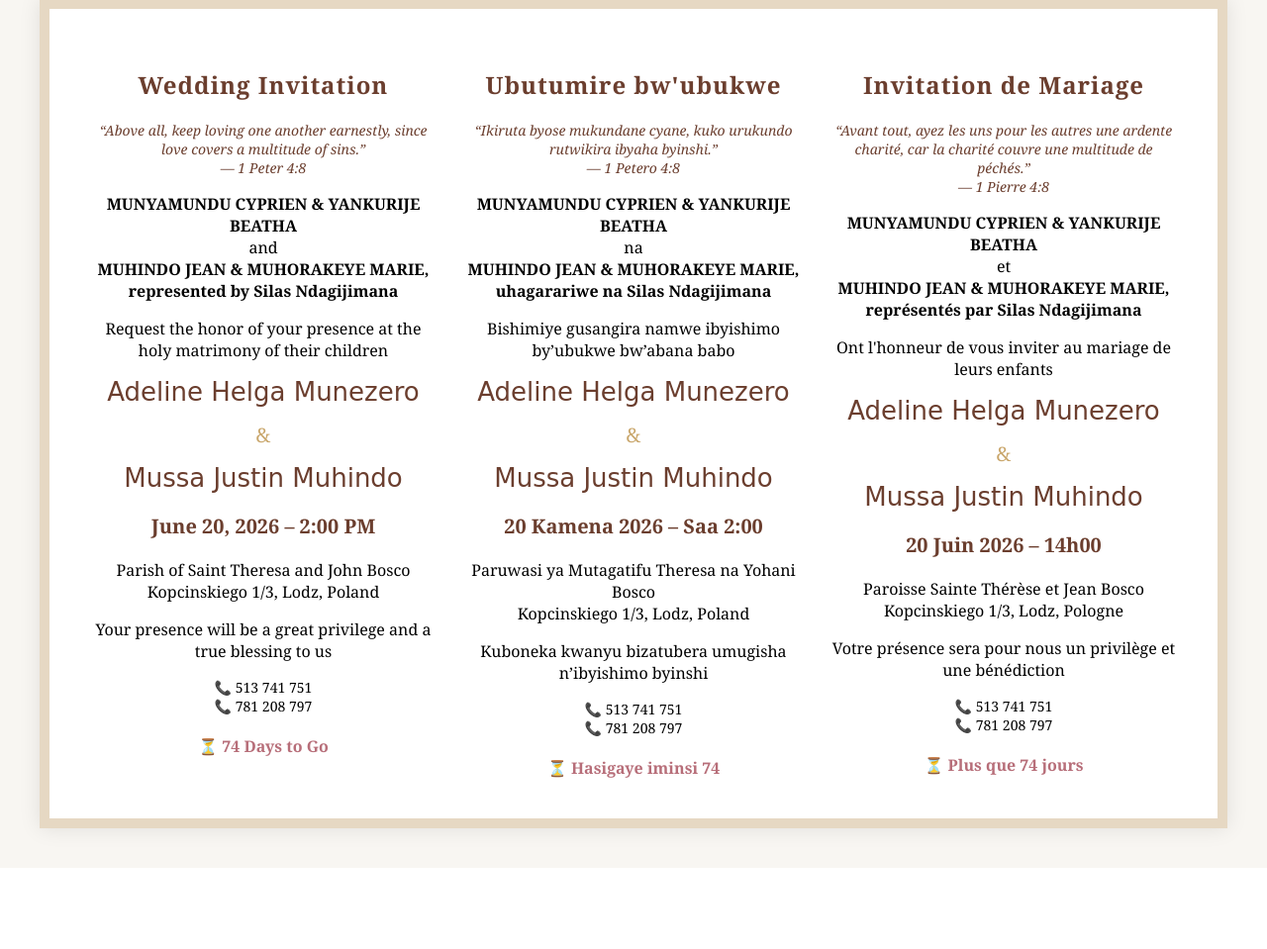
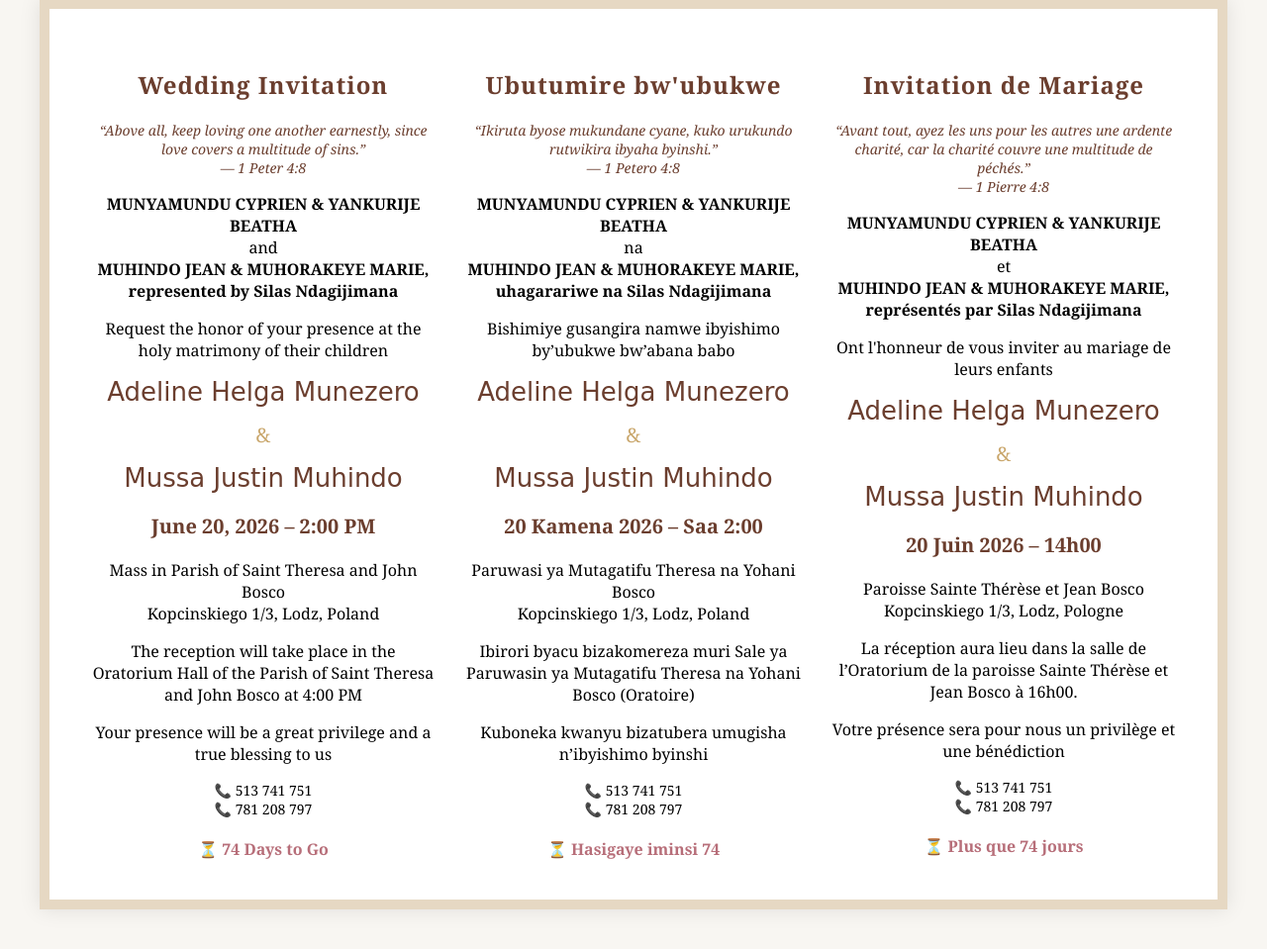
Before and after one commit to jmussamuhindo/wed, a Flask app: page / in a window 1280 px wide. Shown: the part 41-1000 px from the top of the page at 99% size. Before the commit the page ends 918 px from the top, so only its background shows below. Run offline with Flask 3, Linux system fonts and the light colour scheme.

Commit message:
change of Hall

```diff
--- a/templates/index.html
+++ b/templates/index.html
@@ -103,8 +103,11 @@
         <p class="highlight">June 20, 2026 – 2:00 PM</p>
 
         <p>
-            Parish of Saint Theresa and John Bosco<br>
+            Mass in Parish of Saint Theresa and John Bosco<br>
             Kopcinskiego 1/3, Lodz, Poland
+        </p>
+        <p>
+            The reception will take place in the Oratorium Hall of the Parish of Saint Theresa and John Bosco at 4:00 PM
         </p>
 
         <p>Your presence will be a great privilege and a true blessing to us</p>
@@ -142,6 +145,9 @@
             Paruwasi ya Mutagatifu Theresa na Yohani Bosco<br>
             Kopcinskiego 1/3, Lodz, Poland
         </p>
+        <p>
+            Ibirori byacu bizakomereza muri Sale ya Paruwasin ya Mutagatifu Theresa na Yohani Bosco (Oratoire)
+        </p>
 
         <p>Kuboneka kwanyu bizatubera umugisha n’ibyishimo byinshi</p>
 
@@ -178,6 +184,9 @@
             Paroisse Sainte Thérèse et Jean Bosco<br>
             Kopcinskiego 1/3, Lodz, Pologne
         </p>
+        <p>
+            La réception aura lieu dans la salle de l’Oratorium de la paroisse Sainte Thérèse et Jean Bosco à 16h00.
+        </p>
 
         <p>Votre présence sera pour nous un privilège et une bénédiction</p>
 
```
